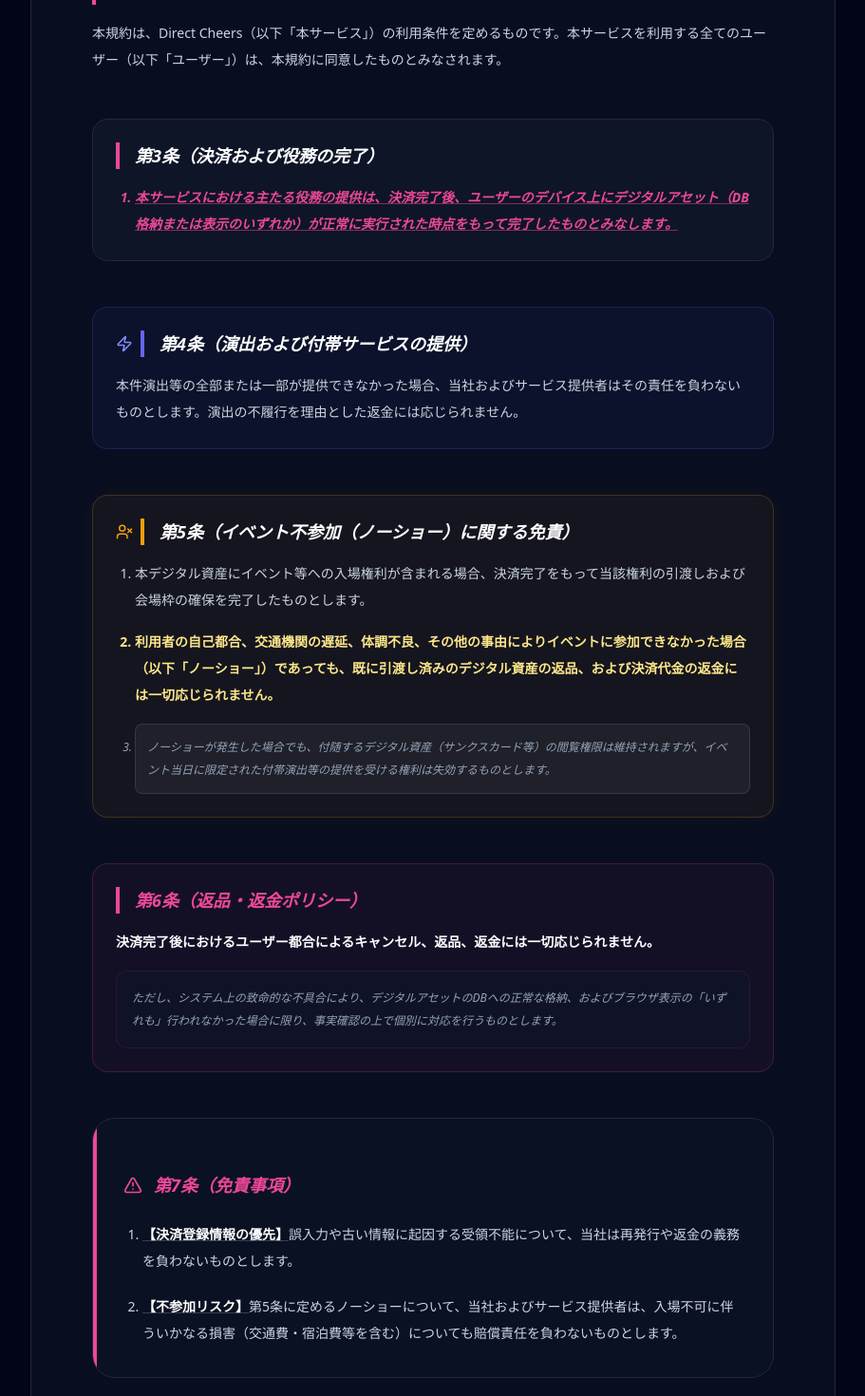
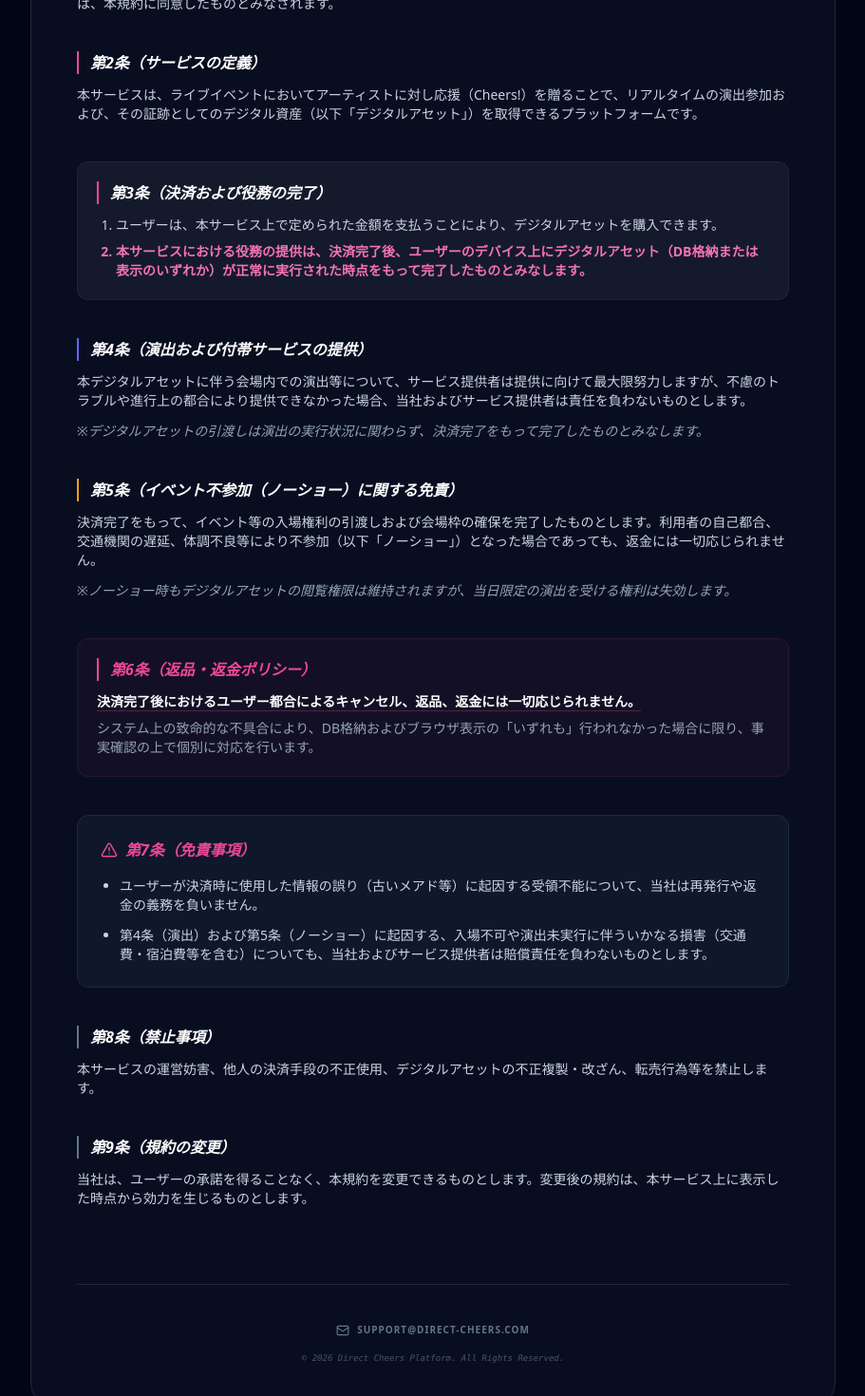
Before and after one commit to spacemindhiro/direct-cheers, a Next.js app: page /terms in a window 1280 px wide. Shown: the part 380-1850 px from the top of the page at 95% size, without its empty margins (184-1095 px from the left). Built offline with nearby package versions, Linux system fonts and the light colour scheme.

Commit message:
利用規約更新

```diff
--- a/app/terms/page.tsx
+++ b/app/terms/page.tsx
@@ -1,10 +1,10 @@
 import React from 'react';
 import Link from 'next/link';
-import { ArrowLeft, ShieldCheck, AlertTriangle, Mail, Zap, UserX } from "lucide-react";
+import { ArrowLeft, ShieldCheck, AlertTriangle, Mail } from "lucide-react";
 
 export default function TermsPage() {
   return (
-    <div className="min-h-screen bg-slate-950 text-slate-200 font-sans selection:bg-pink-500/30">
+    <div className="min-h-screen bg-slate-950 text-slate-300 font-sans selection:bg-pink-500/30">
       <div className="max-w-4xl mx-auto py-20 px-6">
         <div className="mb-12">
           <Link href="/" className="inline-flex items-center gap-2 text-sm font-bold text-pink-500 hover:text-white transition-colors uppercase tracking-widest group">
@@ -12,98 +12,81 @@ export default function TermsPage() {
           </Link>
         </div>
 
-        <div className="bg-slate-900/50 border border-slate-800 rounded-[3rem] p-8 md:p-16 shadow-2xl relative overflow-hidden text-[13px] md:text-sm">
-          <div className="absolute top-0 right-0 w-64 h-64 bg-pink-500/5 blur-[100px] -z-10" />
+        <div className="bg-slate-900/50 border border-slate-800 rounded-[2rem] p-8 md:p-12 shadow-2xl relative">
 
-          <div className="flex items-center gap-4 mb-8">
-            <ShieldCheck className="text-pink-500" size={32} />
-            <h1 className="text-3xl md:text-4xl font-black italic text-white uppercase tracking-tighter">利用規約</h1>
+          <div className="flex items-center gap-4 mb-12 border-b border-slate-800 pb-8">
+            <ShieldCheck className="text-pink-500" size={28} />
+            <h1 className="text-2xl md:text-3xl font-black italic text-white uppercase tracking-tight">利用規約</h1>
+            <span className="ml-auto text-[10px] text-slate-500 font-mono italic text-right">Last Updated: 2026.03.28</span>
           </div>
 
-          <p className="text-slate-500 text-[10px] mb-12 font-bold uppercase tracking-[0.2em]">Last Updated: 2026.03.28</p>
-
-          <div className="space-y-12 text-slate-300 leading-loose font-medium">
+          <div className="space-y-10 text-[13px] md:text-sm leading-relaxed">
 
             <section>
-              <h2 className="text-lg font-bold text-white mb-4 italic border-l-4 border-pink-500 pl-4">第1条（適用）</h2>
-              <p>本規約は、Direct Cheers（以下「本サービス」）の利用条件を定めるものです。本サービスを利用する全てのユーザー（以下「ユーザー」）は、本規約に同意したものとみなされます。</p>
+              <h2 className="text-base font-bold text-white mb-3 italic border-l-2 border-pink-500 pl-3">第1条（適用）</h2>
+              <p>本規約は、Direct Cheers（以下「本サービス」）の利用条件を定めるものです。本サービスを利用する全てのユーザーは、本規約に同意したものとみなされます。</p>
             </section>
 
-            <section className="bg-slate-900/80 p-6 rounded-2xl border border-slate-800">
-              <h2 className="text-lg font-bold text-white mb-4 italic border-l-4 border-pink-500 pl-4">第3条（決済および役務の完了）</h2>
-              <ul className="list-decimal ml-5 space-y-4">
-                <li className="text-pink-500 font-black italic underline decoration-pink-500/50">
-                  本サービスにおける主たる役務の提供は、決済完了後、ユーザーのデバイス上にデジタルアセット（DB格納または表示のいずれか）が正常に実行された時点をもって完了したものとみなします。
-                </li>
-              </ul>
+            <section>
+              <h2 className="text-base font-bold text-white mb-3 italic border-l-2 border-pink-500 pl-3">第2条（サービスの定義）</h2>
+              <p>本サービスは、ライブイベントにおいてアーティストに対し応援（Cheers!）を贈ることで、リアルタイムの演出参加および、その証跡としてのデジタル資産（以下「デジタルアセット」）を取得できるプラットフォームです。</p>
             </section>
 
-            <section className="bg-indigo-500/5 p-6 rounded-2xl border border-indigo-500/20">
-              <div className="flex items-center gap-2 mb-4">
-                <Zap className="text-indigo-400" size={18} />
-                <h2 className="text-lg font-bold text-white italic border-l-4 border-indigo-500 pl-4 uppercase">第4条（演出および付帯サービスの提供）</h2>
-              </div>
-              <p>本件演出等の全部または一部が提供できなかった場合、当社およびサービス提供者はその責任を負わないものとします。演出の不履行を理由とした返金には応じられません。</p>
-            </section>
-
-            {/* 🔥 新設：ノーショー免責条項 */}
-            <section className="bg-amber-500/5 p-6 rounded-2xl border border-amber-500/20 shadow-[0_0_30px_rgba(245,158,11,0.05)]">
-              <div className="flex items-center gap-2 mb-4">
-                <UserX className="text-amber-500" size={18} />
-                <h2 className="text-lg font-bold text-white italic border-l-4 border-amber-500 pl-4 uppercase">第5条（イベント不参加（ノーショー）に関する免責）</h2>
-              </div>
-              <ul className="list-decimal ml-5 space-y-4">
-                <li>
-                  本デジタル資産にイベント等への入場権利が含まれる場合、決済完了をもって当該権利の引渡しおよび会場枠の確保を完了したものとします。
-                </li>
-                <li className="text-amber-200 font-bold">
-                  利用者の自己都合、交通機関の遅延、体調不良、その他の事由によりイベントに参加できなかった場合（以下「ノーショー」）であっても、既に引渡し済みのデジタル資産の返品、および決済代金の返金には一切応じられません。
-                </li>
-                <li className="bg-white/5 p-3 rounded-lg border border-white/10 italic text-[12px] text-slate-400">
-                   ノーショーが発生した場合でも、付随するデジタル資産（サンクスカード等）の閲覧権限は維持されますが、イベント当日に限定された付帯演出等の提供を受ける権利は失効するものとします。
-                </li>
-              </ul>
-            </section>
-
-            <section className="bg-pink-500/5 p-6 rounded-2xl border border-pink-500/20">
-              <h2 className="text-lg font-bold text-pink-500 mb-4 italic border-l-4 border-pink-500 pl-4 uppercase">第6条（返品・返金ポリシー）</h2>
-              <p className="mb-4 text-white font-bold">決済完了後におけるユーザー都合によるキャンセル、返品、返金には一切応じられません。</p>
-              <div className="bg-slate-900/50 p-4 rounded-xl border border-pink-500/10 italic text-slate-400 text-[12px]">
-                ただし、システム上の致命的な不具合により、デジタルアセットのDBへの正常な格納、およびブラウザ表示の「いずれも」行われなかった場合に限り、事実確認の上で個別に対応を行うものとします。
-              </div>
-            </section>
-
-            <section className="border border-slate-800 p-8 rounded-3xl space-y-6 relative overflow-hidden bg-slate-900/30">
-              <div className="absolute top-0 left-0 w-1 h-full bg-pink-500" />
-              <div className="flex items-center gap-3 text-pink-500 mb-2">
-                <AlertTriangle size={20} />
-                <h2 className="text-lg font-bold italic uppercase">第7条（免責事項）</h2>
-              </div>
-              <ul className="list-decimal ml-5 space-y-5">
-                <li>
-                  <span className="text-white font-bold underline decoration-slate-700">【決済登録情報の優先】</span>
-                  誤入力や古い情報に起因する受領不能について、当社は再発行や返金の義務を負わないものとします。
-                </li>
-                <li>
-                  <span className="text-white font-bold underline decoration-slate-700">【不参加リスク】</span>
-                  第5条に定めるノーショーについて、当社およびサービス提供者は、入場不可に伴ういかなる損害（交通費・宿泊費等を含む）についても賠償責任を負わないものとします。
-                </li>
+            <section className="bg-white/5 p-5 rounded-xl border border-white/5">
+              <h2 className="text-base font-bold text-white mb-3 italic border-l-2 border-pink-500 pl-3">第3条（決済および役務の完了）</h2>
+              <ul className="list-decimal ml-5 space-y-2">
+                <li>ユーザーは、本サービス上で定められた金額を支払うことにより、デジタルアセットを購入できます。</li>
+                <li className="text-pink-400 font-bold">本サービスにおける役務の提供は、決済完了後、ユーザーのデバイス上にデジタルアセット（DB格納または表示のいずれか）が正常に実行された時点をもって完了したものとみなします。</li>
               </ul>
             </section>
 
             <section>
-              <h2 className="text-lg font-bold text-white mb-4 italic border-l-4 border-pink-500 pl-4 uppercase">第8条（禁止事項）</h2>
-              <p>ユーザーは、本サービスの運営を妨害する行為、デジタルアセットの不正複製等を行ってはなりません。</p>
+              <h2 className="text-base font-bold text-white mb-3 italic border-l-2 border-indigo-500 pl-3">第4条（演出および付帯サービスの提供）</h2>
+              <p className="mb-3">本デジタルアセットに伴う会場内での演出等について、サービス提供者は提供に向けて最大限努力しますが、不慮のトラブルや進行上の都合により提供できなかった場合、当社およびサービス提供者は責任を負わないものとします。</p>
+              <p className="text-slate-400 italic">※デジタルアセットの引渡しは演出の実行状況に関わらず、決済完了をもって完了したものとみなします。</p>
+            </section>
+
+            <section>
+              <h2 className="text-base font-bold text-white mb-3 italic border-l-2 border-amber-500 pl-3">第5条（イベント不参加（ノーショー）に関する免責）</h2>
+              <p className="mb-3">決済完了をもって、イベント等の入場権利の引渡しおよび会場枠の確保を完了したものとします。利用者の自己都合、交通機関の遅延、体調不良等により不参加（以下「ノーショー」）となった場合であっても、返金には一切応じられません。</p>
+              <p className="text-slate-400 italic">※ノーショー時もデジタルアセットの閲覧権限は維持されますが、当日限定の演出を受ける権利は失効します。</p>
+            </section>
+
+            <section className="bg-pink-500/5 p-5 rounded-xl border border-pink-500/10">
+              <h2 className="text-base font-bold text-pink-500 mb-3 italic border-l-2 border-pink-500 pl-3">第6条（返品・返金ポリシー）</h2>
+              <p className="font-bold text-white mb-2 underline decoration-pink-500/30 underline-offset-4 text-sm">決済完了後におけるユーザー都合によるキャンセル、返品、返金には一切応じられません。</p>
+              <p className="text-slate-400">システム上の致命的な不具合により、DB格納およびブラウザ表示の「いずれも」行われなかった場合に限り、事実確認の上で個別に対応を行います。</p>
+            </section>
+
+            <section className="bg-slate-900 p-6 rounded-xl border border-slate-800">
+              <div className="flex items-center gap-2 mb-4 text-pink-500">
+                <AlertTriangle size={18} />
+                <h2 className="text-base font-bold italic uppercase">第7条（免責事項）</h2>
+              </div>
+              <ul className="list-disc ml-5 space-y-3">
+                <li>ユーザーが決済時に使用した情報の誤り（古いメアド等）に起因する受領不能について、当社は再発行や返金の義務を負いません。</li>
+                <li>第4条（演出）および第5条（ノーショー）に起因する、入場不可や演出未実行に伴ういかなる損害（交通費・宿泊費等を含む）についても、当社およびサービス提供者は賠償責任を負わないものとします。</li>
+              </ul>
+            </section>
+
+            <section>
+              <h2 className="text-base font-bold text-white mb-3 italic border-l-2 border-slate-500 pl-3">第8条（禁止事項）</h2>
+              <p>本サービスの運営妨害、他人の決済手段の不正使用、デジタルアセットの不正複製・改ざん、転売行為等を禁止します。</p>
+            </section>
+
+            <section>
+              <h2 className="text-base font-bold text-white mb-3 italic border-l-2 border-slate-500 pl-3">第9条（規約の変更）</h2>
+              <p>当社は、ユーザーの承諾を得ることなく、本規約を変更できるものとします。変更後の規約は、本サービス上に表示した時点から効力を生じるものとします。</p>
             </section>
 
           </div>
 
-          <div className="mt-20 pt-12 border-t border-slate-800 flex flex-col items-center gap-6">
-            <div className="flex items-center gap-2 text-slate-500 group">
+          <div className="mt-20 pt-10 border-t border-slate-800 flex flex-col items-center gap-4">
+            <div className="flex items-center gap-2 text-slate-500 group cursor-pointer">
               <Mail size={14} />
-              <span className="text-[10px] font-bold tracking-[0.2em] uppercase transition-colors group-hover:text-pink-500">support@direct-cheers.com</span>
+              <span className="text-[10px] font-bold tracking-widest uppercase group-hover:text-pink-500 transition-colors">support@direct-cheers.com</span>
             </div>
-            <div className="text-slate-600 text-[10px] font-mono italic">
+            <div className="text-slate-600 text-[9px] font-mono italic">
               © 2026 Direct Cheers Platform. All Rights Reserved.
             </div>
           </div>
```
